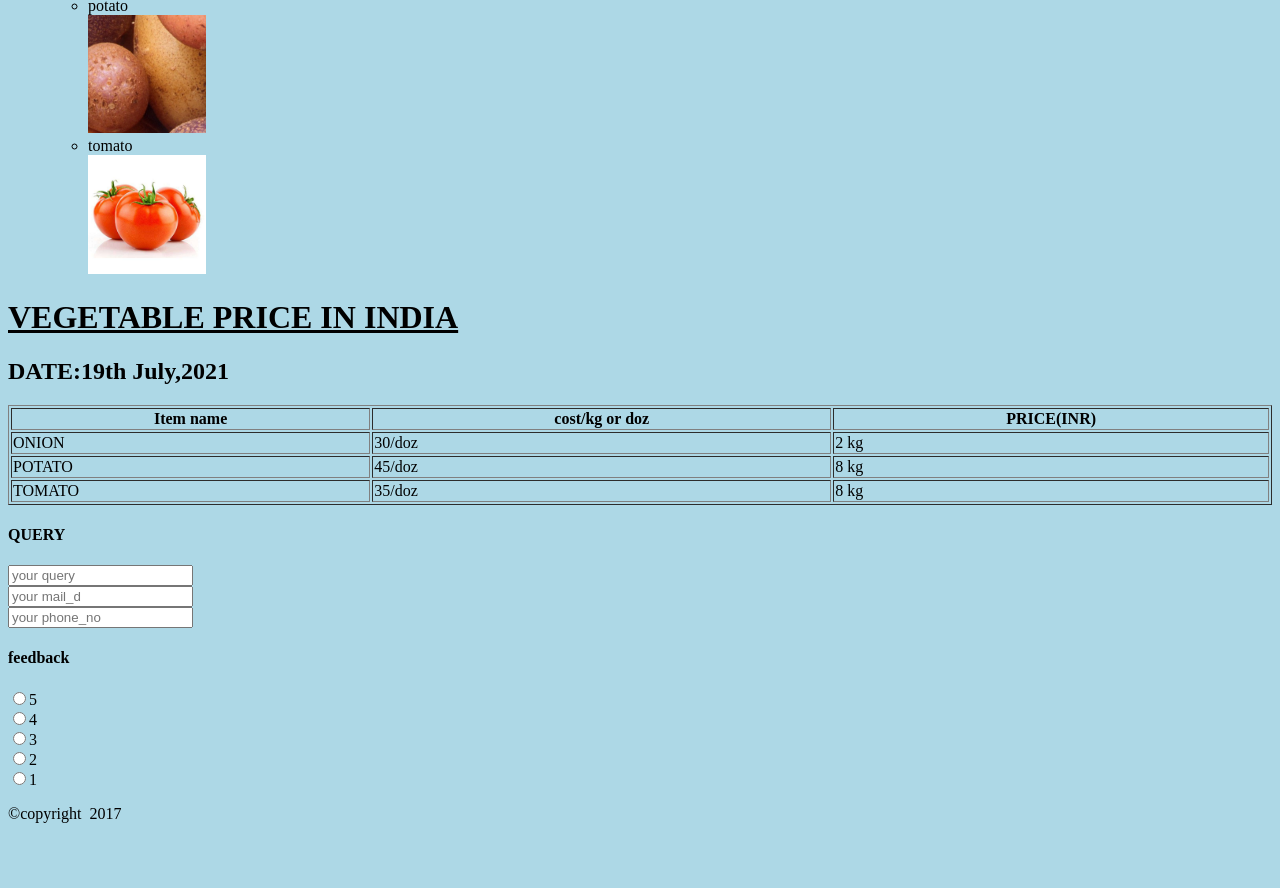
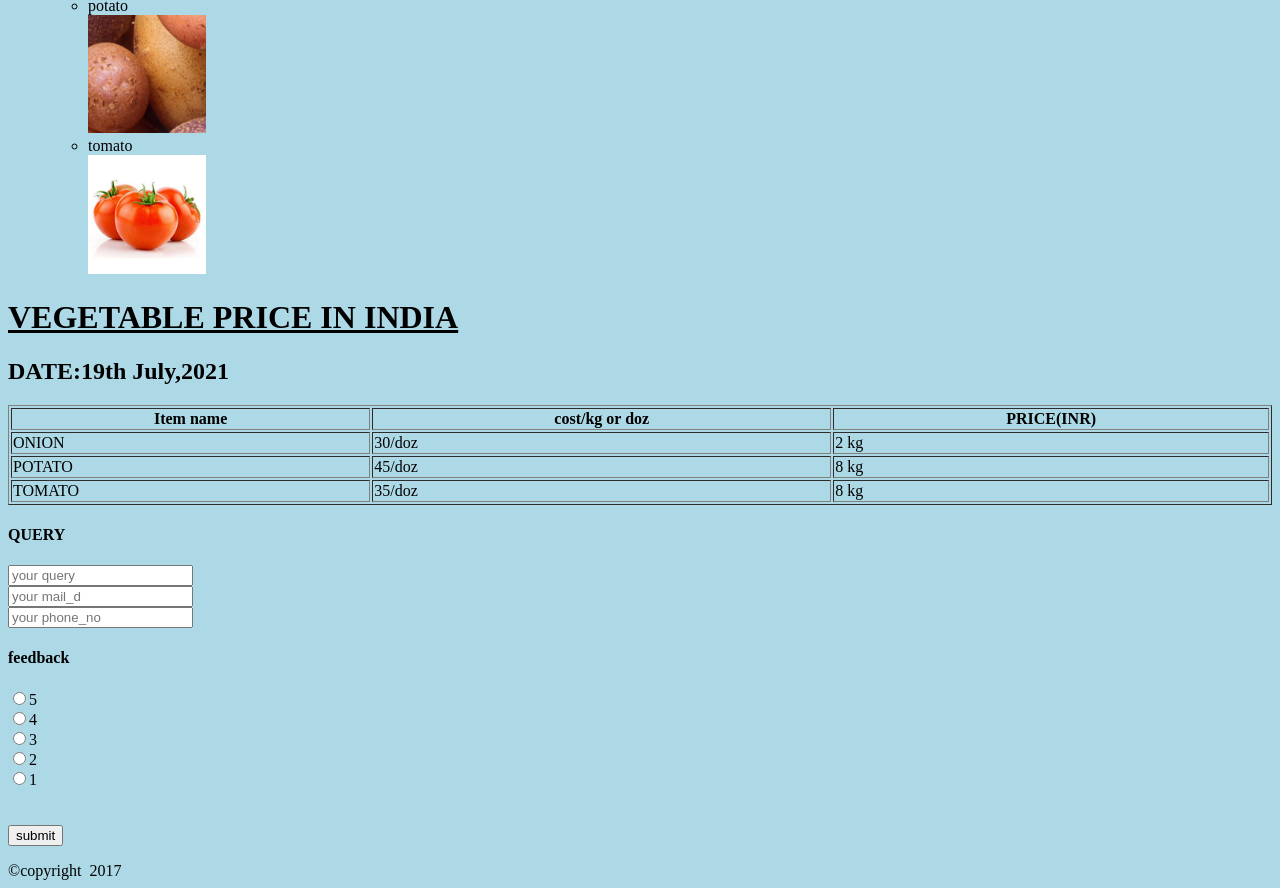
Before and after one commit to sambit123-prog/Child-Games, a plain HTML site: page index.html in a window 1280 px wide. Shown: the part 377-1265 px from the top of the page. Before the commit the page ends 1208 px from the top, so only its background shows below. Drawn offline with Linux system fonts and the light colour scheme.

Commit message:
Update index.html

```diff
--- a/index.html
+++ b/index.html
@@ -64,8 +64,8 @@
                                 <input name="feedback" type="radio" value="SATISFACTORY"/>3<br />
                                 <input name="feedback" type="radio" value="SATISFACTORY"/>2<br />
                                 <input name="feedback" type="radio" value="SATISFACTORY"/>1<br />
-
-
+                                <br><br/>
+                                <button type="submit">submit</button>
                             </form>
 
              </section>
```
